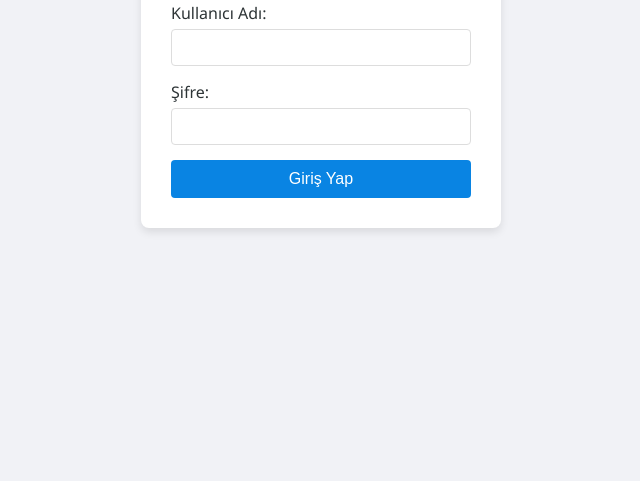
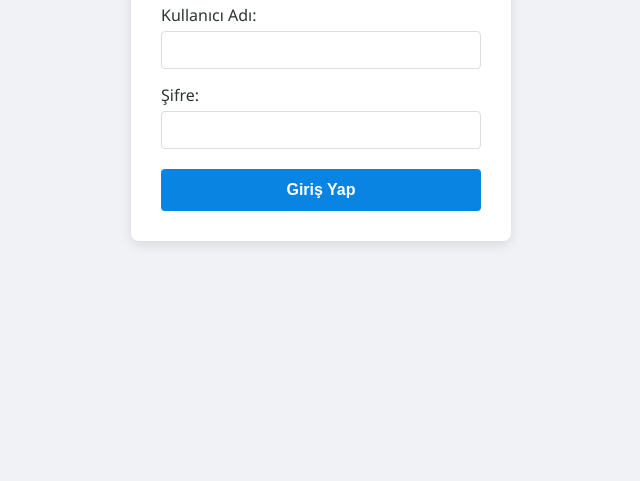
Before and after one commit to MatizGayrimenkul/MAT-Z-GAYR-MENKUL, a plain HTML site: page login.html in a window 1280 px wide. Shown: the part 319-800 px from the top of the page, without its empty margins (319-959 px from the left). Drawn offline with Linux system fonts and the light colour scheme.

Commit message:
Update login.html

```diff
--- a/login.html
+++ b/login.html
@@ -18,21 +18,23 @@
             background: white;
             padding: 30px;
             border-radius: 8px;
-            box-shadow: 0 4px 8px rgba(0,0,0,0.1);
-            width: 300px;
+            box-shadow: 0 4px 12px rgba(0,0,0,0.1);
+            width: 320px;
         }
         h2 {
             text-align: center;
             color: #2d3436;
             margin-top: 0;
+            margin-bottom: 20px;
         }
-        div {
+        .form-group {
             margin-bottom: 15px;
         }
         label {
             display: block;
             margin-bottom: 5px;
             color: #2d3436;
+            font-weight: 500;
         }
         input[type="text"], input[type="password"] {
             width: 100%;
@@ -40,16 +42,19 @@
             border: 1px solid #ddd;
             border-radius: 4px;
             box-sizing: border-box;
+            font-size: 14px;
         }
         button {
             width: 100%;
-            padding: 10px;
+            padding: 12px;
             background-color: #0984e3;
             color: white;
             border: none;
             border-radius: 4px;
             cursor: pointer;
             font-size: 16px;
+            font-weight: bold;
+            margin-top: 5px;
         }
         button:hover {
             background-color: #74b9ff;
@@ -60,11 +65,11 @@
     <div class="login-card">
         <h2>Personel Girişi</h2>
         <form id="loginForm">
-            <div>
+            <div class="form-group">
                 <label for="username">Kullanıcı Adı:</label>
                 <input type="text" id="username" required>
             </div>
-            <div>
+            <div class="form-group">
                 <label for="password">Şifre:</label>
                 <input type="password" id="password" required>
             </div>
@@ -79,10 +84,9 @@
             const pass = document.getElementById('password').value.trim();
 
             if (user === 'matizgayrimenkul' && pass === '3323') {
-                alert('Giriş başarılı!');
-                window.location.href = 'index.html';
+                window.location.href = 'panel.html';
             } else {
-                alert('Hatalı kullanıcı adı veya şifre.');
+                alert('Hatalı kullanıcı adı veya şifre!');
             }
         });
     </script>
```
